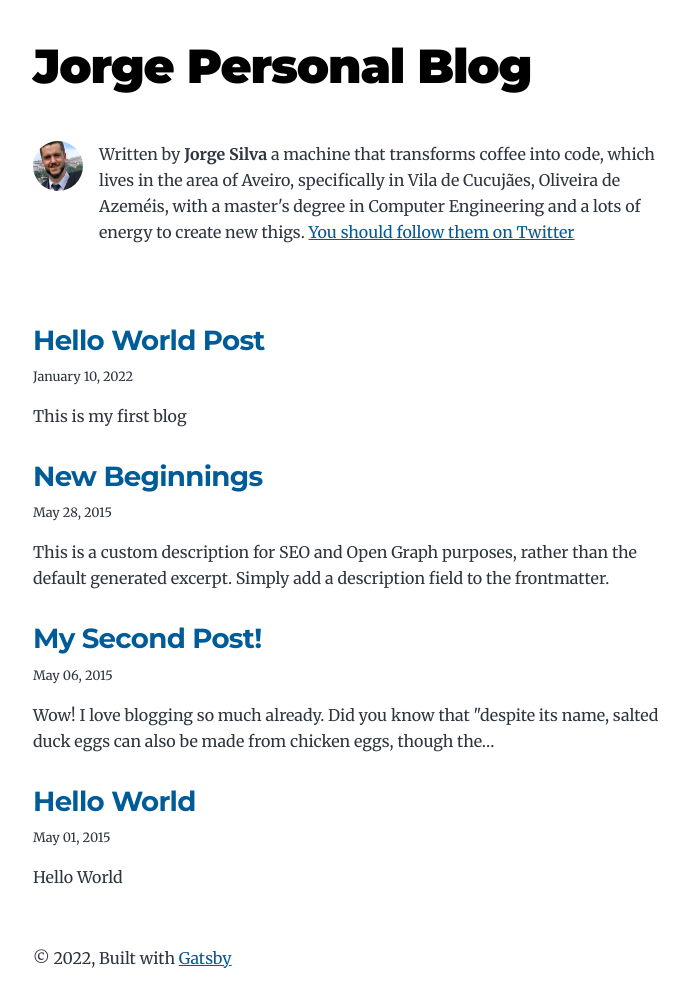
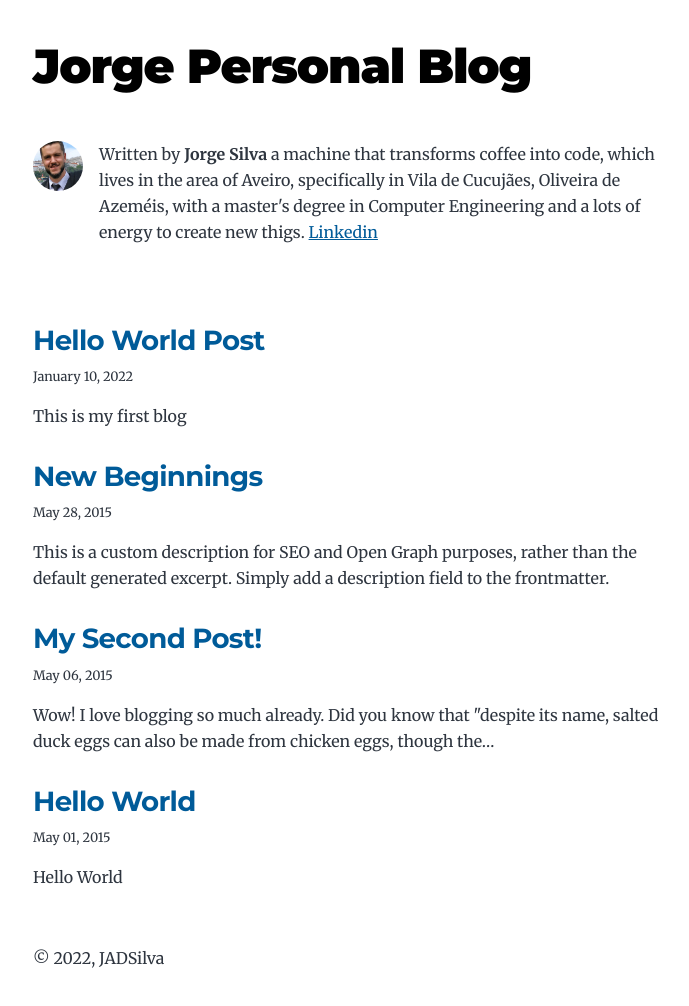
Before and after one commit to JorgeADSilva/blog, a Gatsby site: page / in a window 1280 px wide. Shown: the whole page, without its empty margins (291-980 px from the left). Built offline with nearby package versions, Linux system fonts and the light colour scheme; Gatsby itself is replaced by a stand-in of ours.

Commit message:
Updated social network

```diff
--- a/gatsby-config.js
+++ b/gatsby-config.js
@@ -8,7 +8,7 @@ module.exports = {
     },
     description: `A starter blog demonstrating what Gatsby can do.`,
     social: {
-      twitter: `jorgeadsilva`,
+      linkedin: `jorge16silva`,
     },
   },
   plugins: [
--- a/src/components/bio.js
+++ b/src/components/bio.js
@@ -46,8 +46,8 @@ const Bio = () => {
         <p>
           Written by <strong>{author.name}</strong> {author?.summary || null}
           {` `}
-          <a href={`https://twitter.com/${social?.twitter || ``}`}>
-            You should follow them on Twitter
+          <a href={`https://twitter.com/${social?.linkedin || ``}`}>
+            Linkedin
           </a>
         </p>
       )}
--- a/src/components/layout.js
+++ b/src/components/layout.js
@@ -25,9 +25,7 @@ const Layout = ({ location, title, children }) => {
       <header className="global-header">{header}</header>
       <main>{children}</main>
       <footer>
-        © {new Date().getFullYear()}, Built with
-        {` `}
-        <a href="https://www.gatsbyjs.com">Gatsby</a>
+        © {new Date().getFullYear()}, JADSilva
       </footer>
     </div>
   )
```
